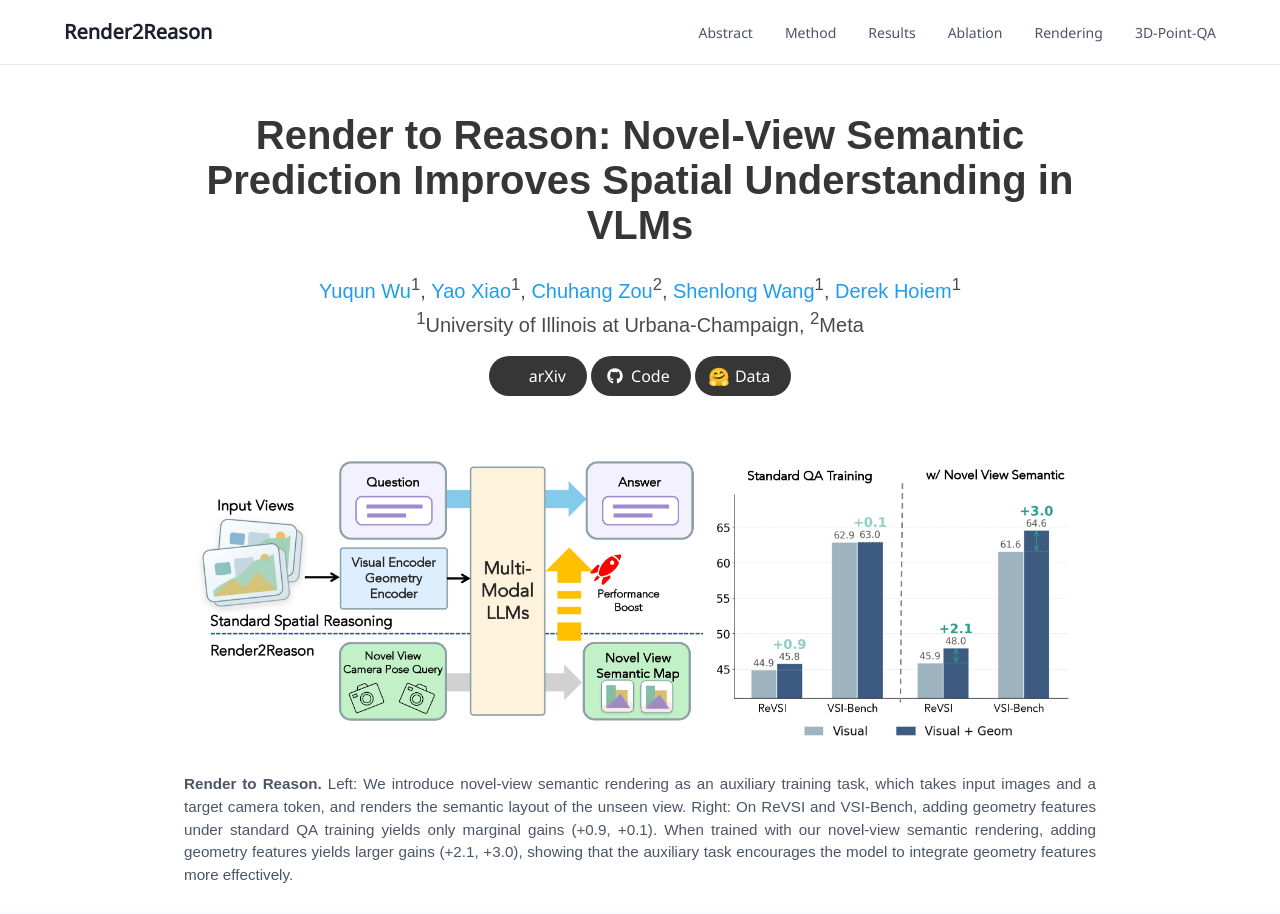
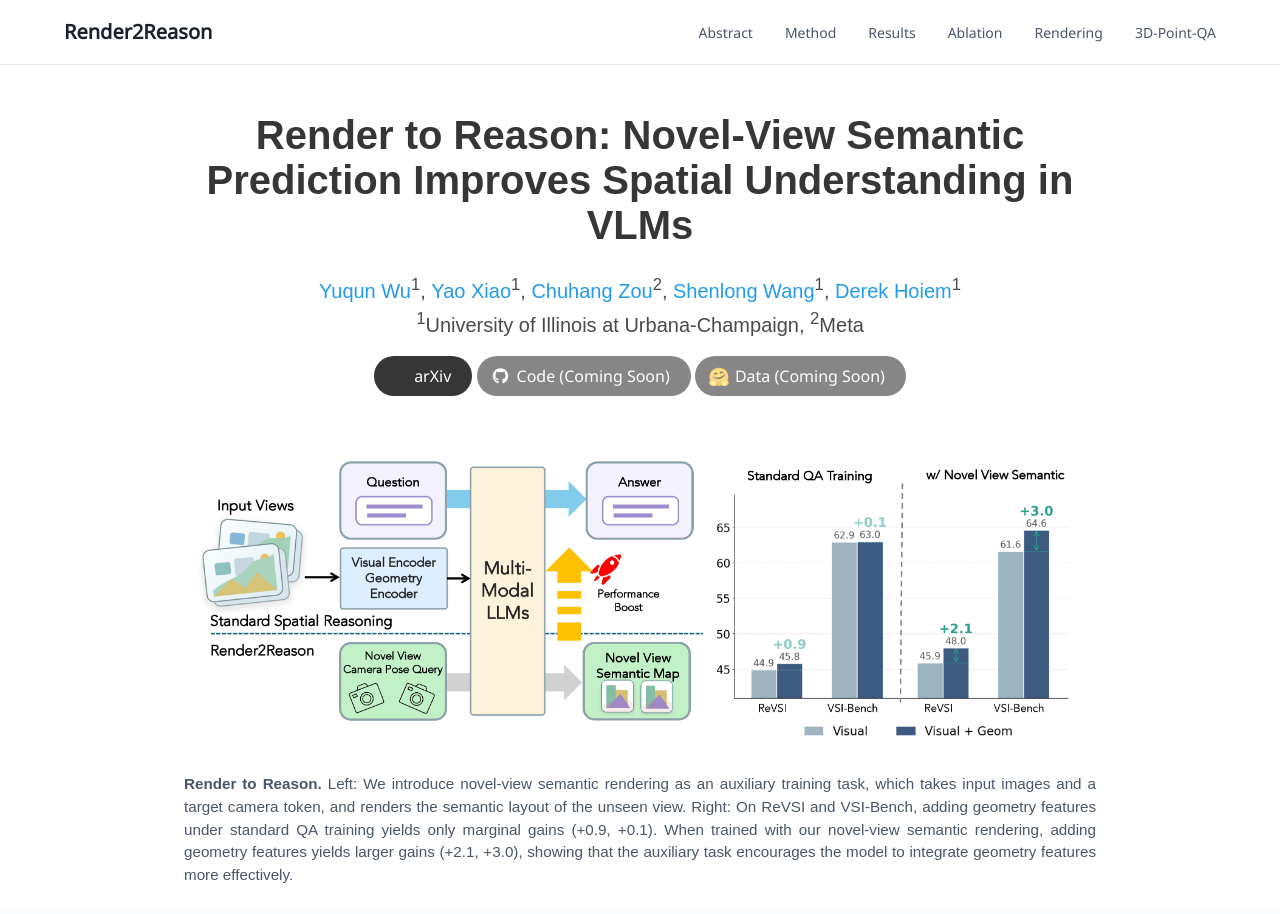
Before and after one commit to yuqunw/Render2Reason, a plain HTML site: page index.html in a window 1280 px wide. Shown: the top 914 px of the page. Drawn offline with Linux system fonts and the light colour scheme; some icons are missing; a web font is replaced by a local one.

Commit message:
Mark code and data as coming soon

```diff
--- a/index.html
+++ b/index.html
@@ -87,6 +87,12 @@
       padding: 0.5rem 0.6rem 0.25rem;
     }
 
+    .coming-soon {
+      opacity: 0.6;
+      cursor: default;
+      pointer-events: none;
+    }
+
     .data-emoji { font-size: 1.1em; line-height: 1; }
   </style>
 </head>
@@ -142,20 +148,18 @@
                   <span>arXiv</span>
                 </a>
               </span>
-              <!-- Code Link. -->
+              <!-- Code Link. TODO: restore href="https://github.com/yuqunw/R2R" and remove "coming-soon" when released -->
               <span class="link-block">
-                <a href="https://github.com/yuqunw/R2R"
-                   class="external-link button is-normal is-rounded is-dark">
+                <a class="external-link button is-normal is-rounded is-dark coming-soon" aria-disabled="true">
                   <span class="icon"><i class="fab fa-github"></i></span>
-                  <span>Code</span>
+                  <span>Code (Coming Soon)</span>
                 </a>
               </span>
-              <!-- Data Link. TODO: confirm the Hugging Face repo name -->
+              <!-- Data Link. TODO: restore href="https://huggingface.co/datasets/yuqun/R2R" (confirm repo name) and remove "coming-soon" when released -->
               <span class="link-block">
-                <a href="https://huggingface.co/datasets/yuqun/R2R"
-                   class="external-link button is-normal is-rounded is-dark">
+                <a class="external-link button is-normal is-rounded is-dark coming-soon" aria-disabled="true">
                   <span class="icon"><span class="data-emoji">🤗</span></span>
-                  <span>Data</span>
+                  <span>Data (Coming Soon)</span>
                 </a>
               </span>
             </div>
```
